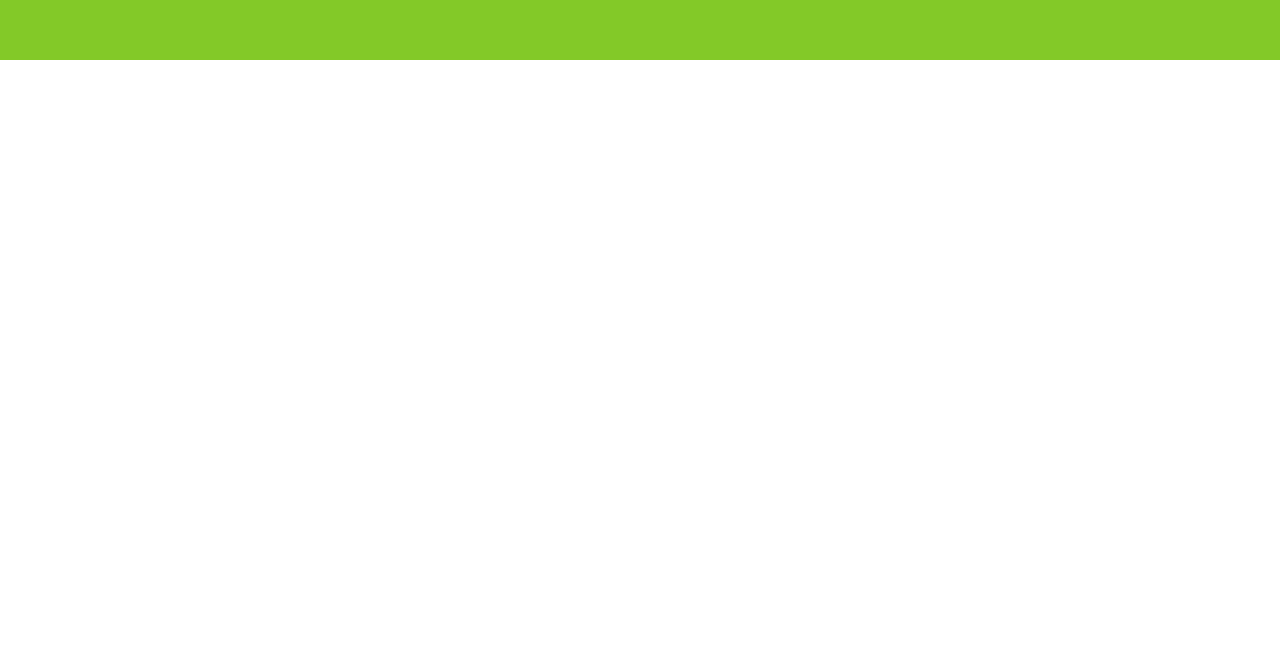
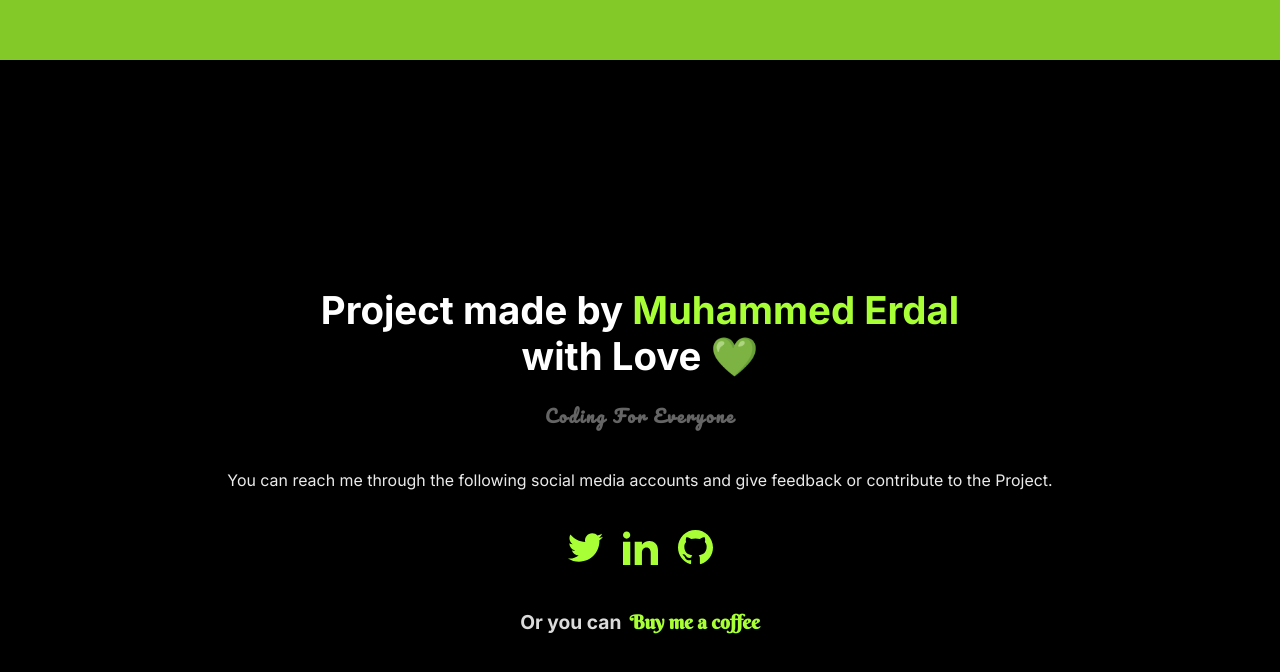
Before and after one commit to coderdal/Give-Me-Idea, a React (Create React App) app: page / in a window 1280 px wide. Shown: the part 1540-2212 px from the top of the page. Before the commit the page ends 1600 px from the top, so only its background shows below. Built offline with nearby package versions, Linux system fonts and the light colour scheme.

Commit message:
Created Footer

```diff
--- a/src/App.js
+++ b/src/App.js
@@ -1,6 +1,7 @@
 import React from "react";
 
 import { Routes, Route } from "react-router-dom";
+import Footer from "./components/Footer/Footer";
 import Header from "./components/Header/Header";
 import Home from "./components/Home/Home";
 
@@ -16,6 +17,7 @@
   return (
     <>
       <Header />
+
       <Routes>
         <Route path="/" element={<Home />} />
 
@@ -26,6 +28,8 @@
         <Route path="/vue" element={<Vue />} />
         <Route path="/svelte" element={<Svelte />} />
       </Routes>
+
+      <Footer />
     </>
   );
 };
--- /dev/null
+++ b/src/components/Footer/Footer.js
@@ -0,0 +1,68 @@
+import React from "react";
+import { GithubIcon, LinkedinIcon, TwitterIcon } from "../assets/icons";
+
+import styles from "./Footer.module.css";
+
+const Footer = () => {
+  return (
+    <footer className={styles.footer}>
+      <div className={styles.text}>
+        <h1>
+          Project made by
+          <a href="https://linkedin.com/in/muhammederdal"> Muhammed Erdal </a>
+          <br /> with Love 💚
+        </h1>
+        <p>Coding For Everyone</p>
+      </div>
+      <div className={styles.additive}>
+        <h5>
+          You can reach me through the following social media accounts and give
+          feedback or contribute to the Project.
+        </h5>
+        <div className={styles.social}>
+          <div className={styles.link}>
+            <a
+              href="https://twitter.com/cod_erdal"
+              target="_blank"
+              rel="noopener noreferrer"
+            >
+              <TwitterIcon />
+            </a>
+          </div>
+          <div className={styles.link}>
+            <a
+              href="https://www.linkedin.com/in/muhammederdal/"
+              target="_blank"
+              rel="noopener noreferrer"
+            >
+              <LinkedinIcon />
+            </a>
+          </div>
+          <div className={styles.link}>
+            <a
+              href="https://github.com/coderdal/"
+              target="_blank"
+              rel="noopener noreferrer"
+            >
+              <GithubIcon />
+            </a>
+          </div>
+        </div>
+        <div className={styles.buymeacoffee}>
+          <h4>
+            Or you can
+            <a
+              href="https://www.buymeacoffee.com/erdal"
+              target="_blank"
+              rel="noopener noreferrer"
+            >
+              Buy me a coffee
+            </a>
+          </h4>
+        </div>
+      </div>
+    </footer>
+  );
+};
+
+export default Footer;
--- /dev/null
+++ b/src/components/Footer/Footer.module.css
@@ -0,0 +1,72 @@
+.footer {
+  width: 100%;
+  height: 100vh;
+  background: #000000;
+  display: flex;
+  align-items: center;
+  justify-content: center;
+  flex-direction: column;
+  text-align: center;
+  font-size: 1.2em;
+  font-weight: 600;
+  padding: 0 20px;
+}
+
+.footer .text h1 a {
+  text-decoration: none;
+  color: #a8ff35;
+}
+
+.footer .text p {
+  font-size: 0.9em;
+  margin: 20px 0px;
+  color: #7a7a7ad3;
+  font-family: "Pacifico", cursive;
+  letter-spacing: 2px;
+}
+
+.footer .additive {
+  padding: 0 20px;
+}
+
+.footer .additive h5 {
+  font-weight: 400;
+  margin: 20px 0px;
+  color: #ebebeb;
+}
+
+.footer .additive .social {
+  width: 100%;
+  display: flex;
+  align-items: center;
+  justify-content: center;
+  gap: 20px;
+  margin: 40px 0;
+}
+
+.footer .additive .social .link svg {
+  width: 35px;
+  height: 35px;
+  transition: 200ms opacity ease-in-out;
+}
+
+.footer .additive .social .link svg:hover {
+  opacity: 0.4;
+}
+
+.footer .additive .buymeacoffee {
+  font-weight: 500;
+  color: #dbdbdb;
+}
+
+.footer .additive .buymeacoffee a {
+  margin-left: 8px;
+  text-decoration: none;
+  color: #a8ff35;
+  font-family: "Berkshire Swash", cursive;
+  transition: 200ms opacity ease;
+}
+
+.footer .additive .buymeacoffee a:hover {
+  opacity: 0.4;
+}
--- a/src/components/Header/Header.module.css
+++ b/src/components/Header/Header.module.css
@@ -102,7 +102,7 @@
   }
 }
 
-@media screen and (max-width: 715px) {
+@media screen and (max-width: 730px) {
   .header nav {
     display: none;
   }
--- a/src/components/assets/icons/index.js
+++ b/src/components/assets/icons/index.js
@@ -195,6 +195,48 @@
   );
 };
 
+const TwitterIcon = () => {
+  return (
+    <svg
+      xmlns="http://www.w3.org/2000/svg"
+      width="24"
+      height="24"
+      viewBox="0 0 24 24"
+      fill="#a8ff35"
+    >
+      <path d="M24 4.557c-.883.392-1.832.656-2.828.775 1.017-.609 1.798-1.574 2.165-2.724-.951.564-2.005.974-3.127 1.195-.897-.957-2.178-1.555-3.594-1.555-3.179 0-5.515 2.966-4.797 6.045-4.091-.205-7.719-2.165-10.148-5.144-1.29 2.213-.669 5.108 1.523 6.574-.806-.026-1.566-.247-2.229-.616-.054 2.281 1.581 4.415 3.949 4.89-.693.188-1.452.232-2.224.084.626 1.956 2.444 3.379 4.6 3.419-2.07 1.623-4.678 2.348-7.29 2.04 2.179 1.397 4.768 2.212 7.548 2.212 9.142 0 14.307-7.721 13.995-14.646.962-.695 1.797-1.562 2.457-2.549z" />
+    </svg>
+  );
+};
+
+const LinkedinIcon = () => {
+  return (
+    <svg
+      xmlns="http://www.w3.org/2000/svg"
+      width="24"
+      height="24"
+      viewBox="0 0 24 24"
+      fill="#a8ff35"
+    >
+      <path d="M4.98 3.5c0 1.381-1.11 2.5-2.48 2.5s-2.48-1.119-2.48-2.5c0-1.38 1.11-2.5 2.48-2.5s2.48 1.12 2.48 2.5zm.02 4.5h-5v16h5v-16zm7.982 0h-4.968v16h4.969v-8.399c0-4.67 6.029-5.052 6.029 0v8.399h4.988v-10.131c0-7.88-8.922-7.593-11.018-3.714v-2.155z" />
+    </svg>
+  );
+};
+
+const GithubIcon = () => {
+  return (
+    <svg
+      xmlns="http://www.w3.org/2000/svg"
+      width="24"
+      height="24"
+      viewBox="0 0 24 24"
+      fill="#a8ff35"
+    >
+      <path d="M12 0c-6.626 0-12 5.373-12 12 0 5.302 3.438 9.8 8.207 11.387.599.111.793-.261.793-.577v-2.234c-3.338.726-4.033-1.416-4.033-1.416-.546-1.387-1.333-1.756-1.333-1.756-1.089-.745.083-.729.083-.729 1.205.084 1.839 1.237 1.839 1.237 1.07 1.834 2.807 1.304 3.492.997.107-.775.418-1.305.762-1.604-2.665-.305-5.467-1.334-5.467-5.931 0-1.311.469-2.381 1.236-3.221-.124-.303-.535-1.524.117-3.176 0 0 1.008-.322 3.301 1.23.957-.266 1.983-.399 3.003-.404 1.02.005 2.047.138 3.006.404 2.291-1.552 3.297-1.23 3.297-1.23.653 1.653.242 2.874.118 3.176.77.84 1.235 1.911 1.235 3.221 0 4.609-2.807 5.624-5.479 5.921.43.372.823 1.102.823 2.222v3.293c0 .319.192.694.801.576 4.765-1.589 8.199-6.086 8.199-11.386 0-6.627-5.373-12-12-12z" />
+    </svg>
+  );
+};
+
 export {
   CodeIcon,
   MenuIcon,
@@ -205,4 +247,7 @@
   VueIcon,
   AngularIcon,
   SvelteIcon,
+  TwitterIcon,
+  LinkedinIcon,
+  GithubIcon,
 };
```
